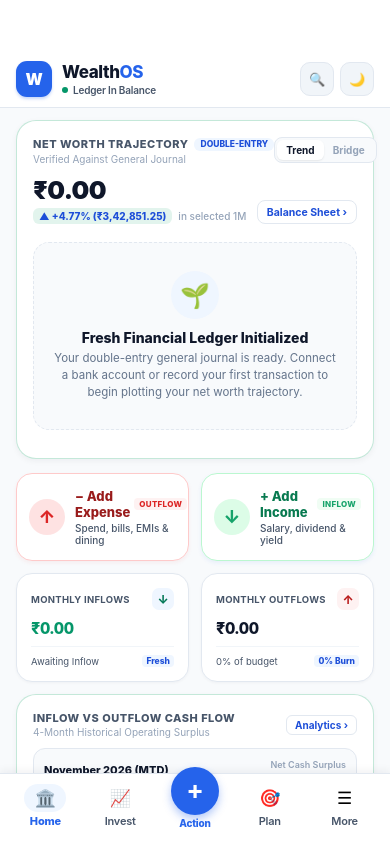
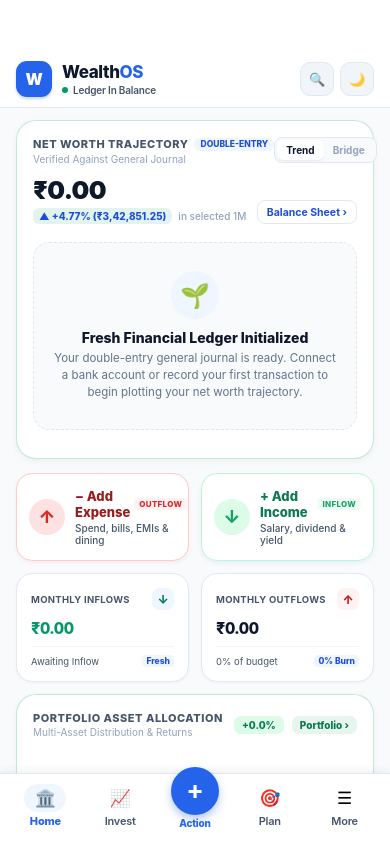
Before and after one commit to Livesh-L-28/WealthOS, a React Native app in the folder apps/mobile/: screen / in a window 390 px wide. Built offline with nearby package versions, Linux system fonts and the light colour scheme.

Commit message:
feat(mobile): place cash flow and trajectory graph at the last position of the home screen

```diff
--- a/apps/mobile/src/components/OverviewScreen.tsx
+++ b/apps/mobile/src/components/OverviewScreen.tsx
@@ -93,24 +93,24 @@ export const OverviewScreen: React.FC<OverviewScreenProps> = ({
         onPressOutflows={onAddExpense}
       />
 
-      {/* 5. Professional 4-Month Inflow vs Outflow Dual-Bar Chart */}
-      <MobileCashFlowBarChart onOpenAnalytics={onOpenAnalytics} />
-
-      {/* 6. Multi-Asset Portfolio Asset Allocation Donut Ring Chart */}
+      {/* 4. Multi-Asset Portfolio Asset Allocation Donut Ring Chart */}
       <MobileDonutAllocationChart
         totalValue={totalPortfolioValue}
         totalInvested={totalInvestedValue}
         onOpenPortfolio={onOpenPortfolio}
       />
 
-      {/* 7. Solvency & Financial Health Rating */}
+      {/* 5. Solvency & Financial Health Rating */}
       <FinancialHealthCard onPress={onOpenAnalytics} />
 
-      {/* 8. Recent Transactions General Journal */}
+      {/* 6. Recent Transactions General Journal */}
       <RecentTransactionsCard
         transactions={transactions}
         onViewAll={onViewAllTransactions}
       />
+
+      {/* 7. Comprehensive Cash Flow Inflow vs Outflow & Trajectory Graph (In the Last) */}
+      <MobileCashFlowBarChart onOpenAnalytics={onOpenAnalytics} />
     </View>
   );
 };
```
